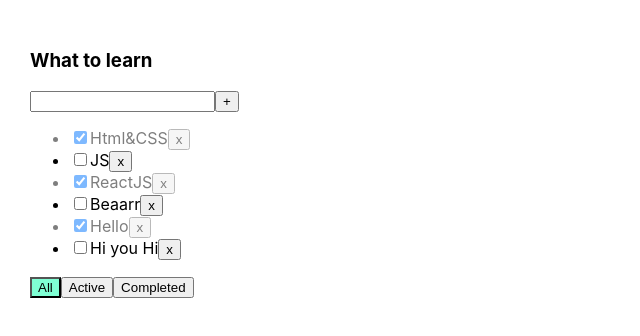
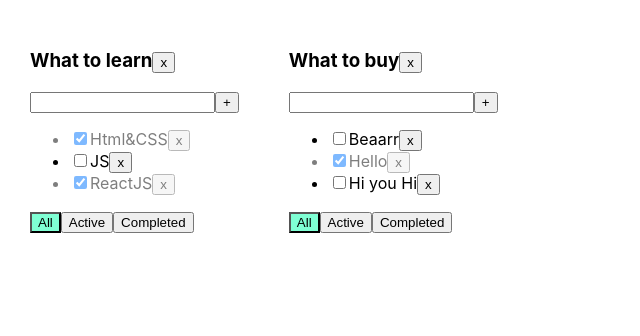
Before and after one commit to Dimkysy/todolist-repeat, a React (Create React App) app: page / in a window 1280 px wide. Shown: the top 336 px of the page, without its empty margins (0-640 px from the left). Built offline with nearby package versions, Linux system fonts and the light colour scheme.

Commit message:
repeat lesson five

```diff
--- a/src/App.tsx
+++ b/src/App.tsx
@@ -1,73 +1,128 @@
 import React, {useState} from 'react';
 import './App.css';
-import Todolist from "./Todolist";
-import { v1 } from 'uuid';
+import Todolist, {TaskType} from "./Todolist";
+import {v1} from 'uuid';
 
 
 export type FilterValuesType = "all" | "active" | "complited"
 
+type TodolistType = {
+    id: string
+    title: string
+    filter: FilterValuesType
+}
+
+type TasksStateType = {
+    [key:string]:Array<TaskType>
+}
+
 function App() {
 
-    let [tasks, setTask] = useState([
+
+
+    let todolistID1 = v1()
+    let todolistID2 = v1()
+
+    let [todolists, setTodolists] = useState<Array<TodolistType>>([
+        {id: todolistID1, title: "What to learn", filter: "all"},
+        {id: todolistID2, title: "What to buy", filter: "all"},
+    ])
+
+
+    let [tasks, setTask] = useState<TasksStateType>({
+        [todolistID1]: [
             {id: v1(), title: "Html&CSS", isDone: true},
             {id: v1(), title: "JS", isDone: false},
             {id: v1(), title: "ReactJS", isDone: true},
+        ],
+        [todolistID2] : [
             {id: v1(), title: "Beaarr", isDone: false},
             {id: v1(), title: "Hello", isDone: true},
             {id: v1(), title: "Hi you Hi", isDone: false},
-    ])
+        ]
+    })
 
-    let [filter, setFilter] = useState<FilterValuesType>("all")
-    let taskForTodolist = tasks
+    function removeTask(id: string, todolistId:string) {
 
-
-    function removeTask(id:string) {
-        let newTask = tasks.filter(t => t.id !== id)
-        setTask(newTask)
+        let todolistTasks = tasks[todolistId]
+        tasks[todolistId] = todolistTasks.filter(task => task.id !== id)
+        setTask({...tasks})
     }
 
-    function addTask(title:string) {
+    function removeTodolist(id:string) {
+        setTodolists(todolists.filter(todolist => todolist.id !== id))
+        delete tasks[id]
+
+        setTask({...tasks})
+    }
+
+    function addTask(title: string, todolistId:string) {
 
         let newTask = {
-            id:v1(),
-            title:title,
-            isDone:false,
+            id: v1(),
+            title: title,
+            isDone: false,
         }
-        setTask([newTask, ...tasks])
+        let todolistTasks = tasks[todolistId]
+        tasks[todolistId] = [newTask, ...todolistTasks]
+        setTask({...tasks})
 
     }
 
-    if (filter === "active") {
-        taskForTodolist = tasks.filter(t => t.isDone == false )
+
+    function filteredTask(filter: FilterValuesType, todolistId:string) {
+        let todilist = todolists.find(tl => tl.id === todolistId)
+        if (todilist) {
+            todilist.filter = filter
+            setTodolists([...todolists])
         }
-    if (filter === "complited") {
-        taskForTodolist = tasks.filter(t => t.isDone == true)
-    }
-    function filteredTask(filter:FilterValuesType) {
-        setFilter(filter)
     }
 
-    function changeTaskStatus(id:string, isDone:boolean) {
-        let task = tasks.find(t => t.id === id)
-        if(task) {
+    function changeTaskStatus(id: string, isDone: boolean, todolistId:string) {
+        let todolistTasks = tasks[todolistId]
+
+        let task = todolistTasks.find(t => t.id === id)
+        if (task) {
             task.isDone = isDone
-            setTask([...tasks])
+            setTask({...tasks})
         }
     }
 
 
+
     return (
         <div className="App">
-            <Todolist title={"What to learn"}
-                      task = {taskForTodolist}
-                      removeTask = {removeTask}
-                      filteredTask = {filteredTask}
-                      addTask = {addTask}
-                      changeTaskStatus = {changeTaskStatus}
-                      filter = {filter}
+            {
+                todolists.map(todolist => {
+
+                    let allTodolistsTasks = tasks[todolist.id]
+                    let taskForTodolist = allTodolistsTasks
+
+                    if (todolist.filter === "active") {
+                        taskForTodolist = allTodolistsTasks.filter(t => t.isDone == false)
+                    }
+                    if (todolist.filter === "complited") {
+                        taskForTodolist = allTodolistsTasks.filter(t => t.isDone == true)
+                    }
+
+                    return <Todolist
+                        title={todolist.title}
+                        task={taskForTodolist}
+                        filter={todolist.filter}
+                        id={todolist.id}
+                        key={todolist.id}
+
+                        removeTask={removeTask}
+                        filteredTask={filteredTask}
+                        addTask={addTask}
+                        changeTaskStatus={changeTaskStatus}
+                        removeTodolist = {removeTodolist}
                     />
+                })
+            }
         </div>
     );
 }
 
+
 export default App;
--- a/src/Todolist.tsx
+++ b/src/Todolist.tsx
@@ -1,7 +1,7 @@
 import React, {ChangeEvent, useState} from 'react';
 import {FilterValuesType} from "./App";
 
-type propsTask = {
+export type TaskType = {
     id:string
     title:string
     isDone:boolean
@@ -9,12 +9,14 @@ type propsTask = {
 
 type propsTodolist = {
     title:string
-    task:Array<propsTask>
+    task:Array<TaskType>
     filter:FilterValuesType
-    removeTask:(id:string) => void
-    filteredTask:(filter:FilterValuesType) => void
-    addTask:(title:string) => void
-    changeTaskStatus:(id:string, isDone:boolean) => void
+    id:string
+    removeTask:(id:string,todolistId:string) => void
+    filteredTask:(filter:FilterValuesType,todolistId:string) => void
+    addTask:(title:string,todolistId:string) => void
+    changeTaskStatus:(id:string, isDone:boolean,todolistId:string) => void
+    removeTodolist:(id:string)=> void
 }
 
 
@@ -24,7 +26,7 @@ function Todolist(props:propsTodolist) {
 
     const addTask = () => {
         if(title.trim() !== "") {
-            props.addTask(title.trim())
+            props.addTask(title.trim(),props.id)
             setTitle("")
         }
         else {
@@ -45,7 +47,10 @@ function Todolist(props:propsTodolist) {
 
     return (
         <div>
-            <h3>{props.title}</h3>
+            <h3>{props.title}
+                <button onClick={ () =>  props.removeTodolist(props.id)} >x</button>
+            </h3>
+
             <div>
                 <input value={title}
                        onChange={onChangeHandler}
@@ -57,10 +62,10 @@ function Todolist(props:propsTodolist) {
 
             <ul>
                 {props.task.map((t) => {
-                    const onClickHandler = () => {props.removeTask(t.id)}
+                    const onClickHandler = () => {props.removeTask(t.id, props.id)}
                     const onChangeHandler = (e:ChangeEvent<HTMLInputElement>) => {
                         let newIsDoneValue = e.currentTarget.checked
-                        props.changeTaskStatus(t.id, newIsDoneValue)
+                        props.changeTaskStatus(t.id, newIsDoneValue, props.id)
                     }
 
                     return (
@@ -74,11 +79,11 @@ function Todolist(props:propsTodolist) {
 
             <div>
                 <button className={props.filter === "all" ? "active-filter" : ""}
-                    onClick={()=> props.filteredTask("all")} >All</button>
+                    onClick={()=> props.filteredTask("all", props.id)} >All</button>
                 <button className={props.filter === "active" ? "active-filter" : ""}
-                    onClick={()=> props.filteredTask("active")}>Active</button>
+                    onClick={()=> props.filteredTask("active", props.id)}>Active</button>
                 <button className={props.filter === "complited" ? "active-filter" : ""}
-                    onClick={()=> props.filteredTask("complited")}>Completed</button>
+                    onClick={()=> props.filteredTask("complited", props.id)}>Completed</button>
             </div>
         </div>
     )
```
Lines whose indentation alone changed are shown as unchanged.
